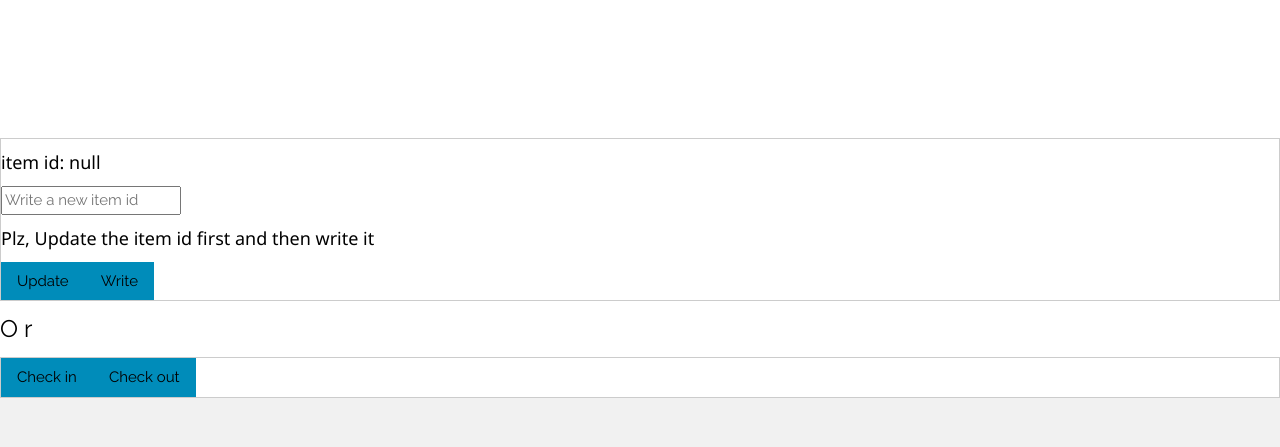
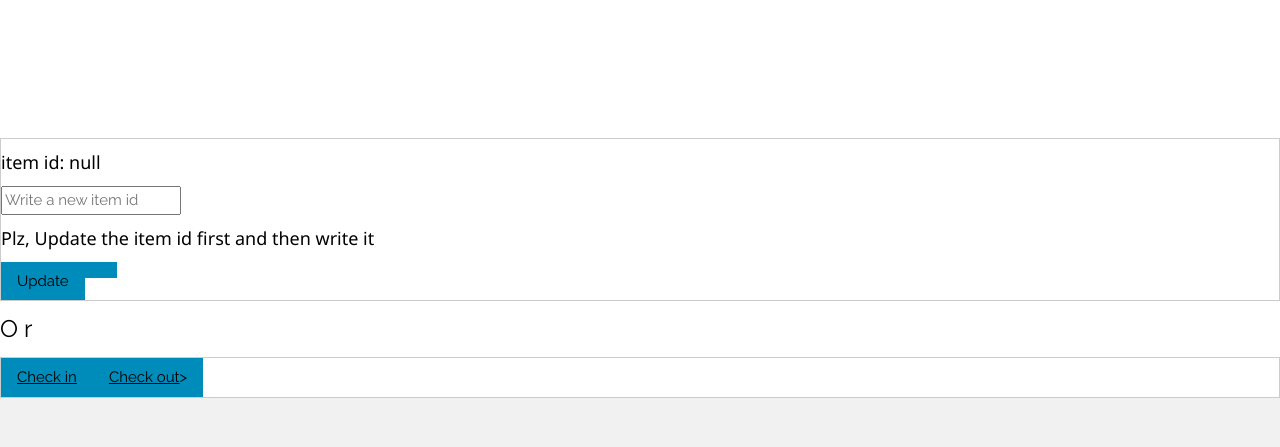
Before and after one commit to Aml-Abbas/Quria, a plain HTML site: page index.html in a window 1280 px wide. Shown: the part 270-717 px from the top of the page. Drawn offline with nearby package versions, Linux system fonts and the light colour scheme.

Commit message:
deleted one btn

```diff
--- a/index.html
+++ b/index.html
@@ -37,17 +37,17 @@ h1 {letter-spacing: 6px}
 
         <button onclick="writeToTag()" class="button button5 w3-bar-item w3-button">Update</button>
 
-  <button id="btn" class="button button5 w3-bar-item w3-button"><a id="link">Write</a></button>  </div>
-
+  <button id="btn" class="button button5 w3-bar-item w3-button"></button>  </div>
+  <!-- <a id="link">Write</a> -->
   </div>
   <h1 class="w3-xlarge">Or</h1>
 
    <div class="w3-padding-10">
     <div class="w3-bar w3-border">
-        <button href="androidrfid://primaryid?checkValue=false" class="button button5 w3-bar-item w3-button">Check in</button>
-
-  <button href="androidrfid://primaryid?checkValue=true" class="button button5 w3-bar-item w3-button">Check out</button>
-
+        <button class="button button5 w3-bar-item w3-button"><a href="androidrfid://primaryid?checkValue=false" >Check in</a>
+        </button>
+  <button class="button button5 w3-bar-item w3-button"><a href="androidrfid://primaryid?checkValue=true" >Check out</a>>
+  </button>
     </div>
   </div>
 
```
